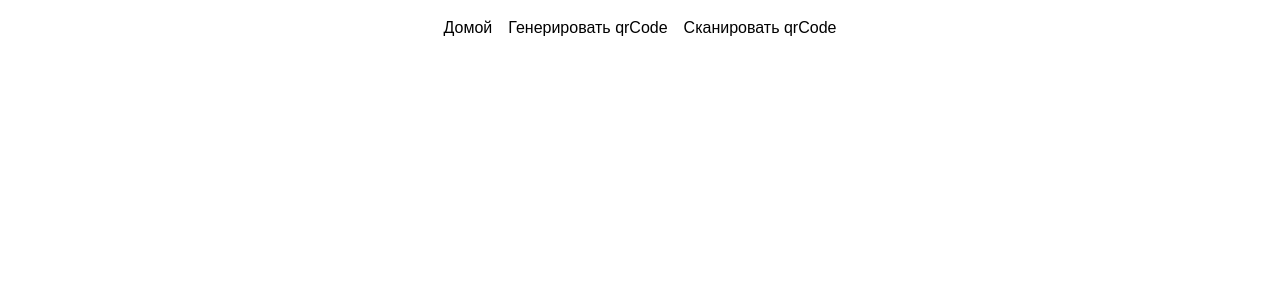
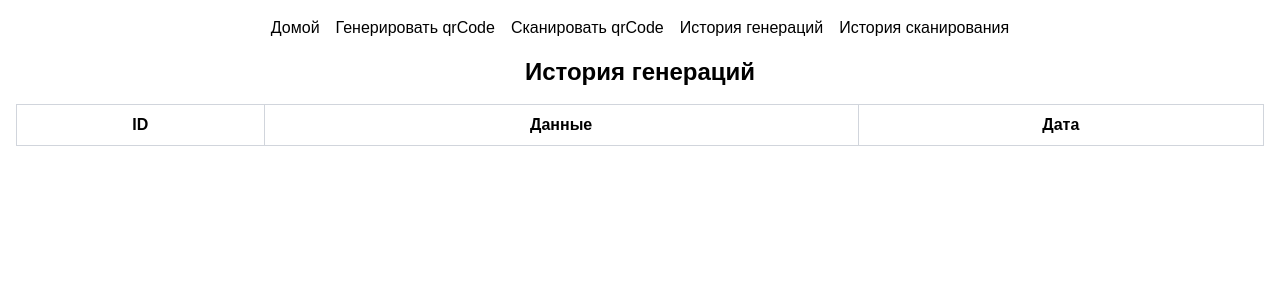
Before and after one commit to 0webdeveloper/react-qrCodeScanner, a React (Vite) app: page /generateHistory in a window 1280 px wide. Shown: the top 300 px of the page. Built offline with nearby package versions, Linux system fonts and the light colour scheme.

Commit message:
feat: generateHistory

```diff
--- a/src/Layout.jsx
+++ b/src/Layout.jsx
@@ -2,7 +2,8 @@ import { Routes, Route } from "react-router-dom";
 import { QrCodeGegerator } from './components/Generate/QrCodeGegerator';
 import { QrCodeScanner } from './components/Scan/qrCodeScanner';
 import { Navigation } from './components/Navigation/Navigation';
-
+import { GenerateHistory } from './components/GenerateHistory/GenerateHistory';
+import { GenerateScan } from './components/GenerateScan/GenerateScan';
 const Layout = () => {
     return (
         <div>
@@ -11,6 +12,8 @@ const Layout = () => {
             <Routes>
                 <Route path="/generator" element={<QrCodeGegerator />} />
                 <Route path="/scanner" element={<QrCodeScanner />} />
+                <Route path="/generateHistory" element={<GenerateHistory />} />
+                <Route path="/generateScan" element={<GenerateScan />} />
             </Routes>
         </div>
     );
--- a/src/components/Generate/QrCodeGegerator.jsx
+++ b/src/components/Generate/QrCodeGegerator.jsx
@@ -8,11 +8,27 @@ export const QrCodeGegerator = () => {
     const [result, setResult] = useState('');
 
     const onClickHandler = () => {
+        const currentDate = new Date();
+        const readableDate = currentDate.toLocaleDateString('ru-RU', {
+            year: 'numeric',
+            month: 'long',
+            day: 'numeric',
+            hour: '2-digit',
+            minute: '2-digit',
+            second: '2-digit',
+            hour12: false // Установите true для 12-часового формата
+        });
+
+        const dataToStore = {
+            value,
+            createdAt: readableDate // Добавляем дату создания
+        };
+
         localStorage.setItem(
             GENERATE_DATA,
             JSON.stringify([
                 ...(JSON.parse(localStorage.getItem(GENERATE_DATA)) || []),
-                value
+                dataToStore
             ])
         );
         setResult(value);
--- /dev/null
+++ b/src/components/GenerateHistory/GenerateHistory.jsx
@@ -0,0 +1,34 @@
+import { GENERATE_DATA } from "../../constants";
+
+export const GenerateHistory = () => {
+
+    const data = JSON.parse(localStorage.getItem(GENERATE_DATA)) || [];
+
+    console.log(data);
+
+    return (
+        <div>
+            <h1 className="text-center text-2xl font-bold">История генераций</h1>
+            <div className="container mx-auto max-w-8xl p-4">
+                <table className="table-auto w-full border-collapse border border-gray-300">
+                    <thead>
+                        <tr>
+                            <th className="border border-gray-300 p-2">ID</th>
+                            <th className="border border-gray-300 p-2">Данные</th>
+                            <th className="border border-gray-300 p-2">Дата</th>
+                        </tr>
+                    </thead>
+                    <tbody>
+                        {data.map((item, index) => (
+                            <tr key={index}>
+                                <td className="border border-gray-300 p-2">{index + 1}</td>
+                                <td className="border border-gray-300 p-2">{item.value}</td>
+                                <td className="border border-gray-300 p-2">{item.createdAt}</td>
+                            </tr>
+                        ))}
+                    </tbody>
+                </table>
+            </div>
+        </div>
+    )
+}
--- /dev/null
+++ b/src/components/GenerateScan/GenerateScan.jsx
@@ -0,0 +1,5 @@
+export const GenerateScan = () => {
+    return (
+        <div>scan history</div>
+    )
+}
--- a/src/components/Navigation/Navigation.jsx
+++ b/src/components/Navigation/Navigation.jsx
@@ -7,6 +7,8 @@ export const Navigation = () => {
                 <li><Link to="/">Домой</Link></li>
                 <li><Link to="/generator">Генерировать qrCode</Link></li>
                 <li><Link to="/scanner">Сканировать qrCode</Link></li>
+                <li><Link to="/generateHistory">История генераций</Link></li>
+                <li><Link to="/generateScan">История сканирования</Link></li>
             </ul>
         </nav>
     );
```
